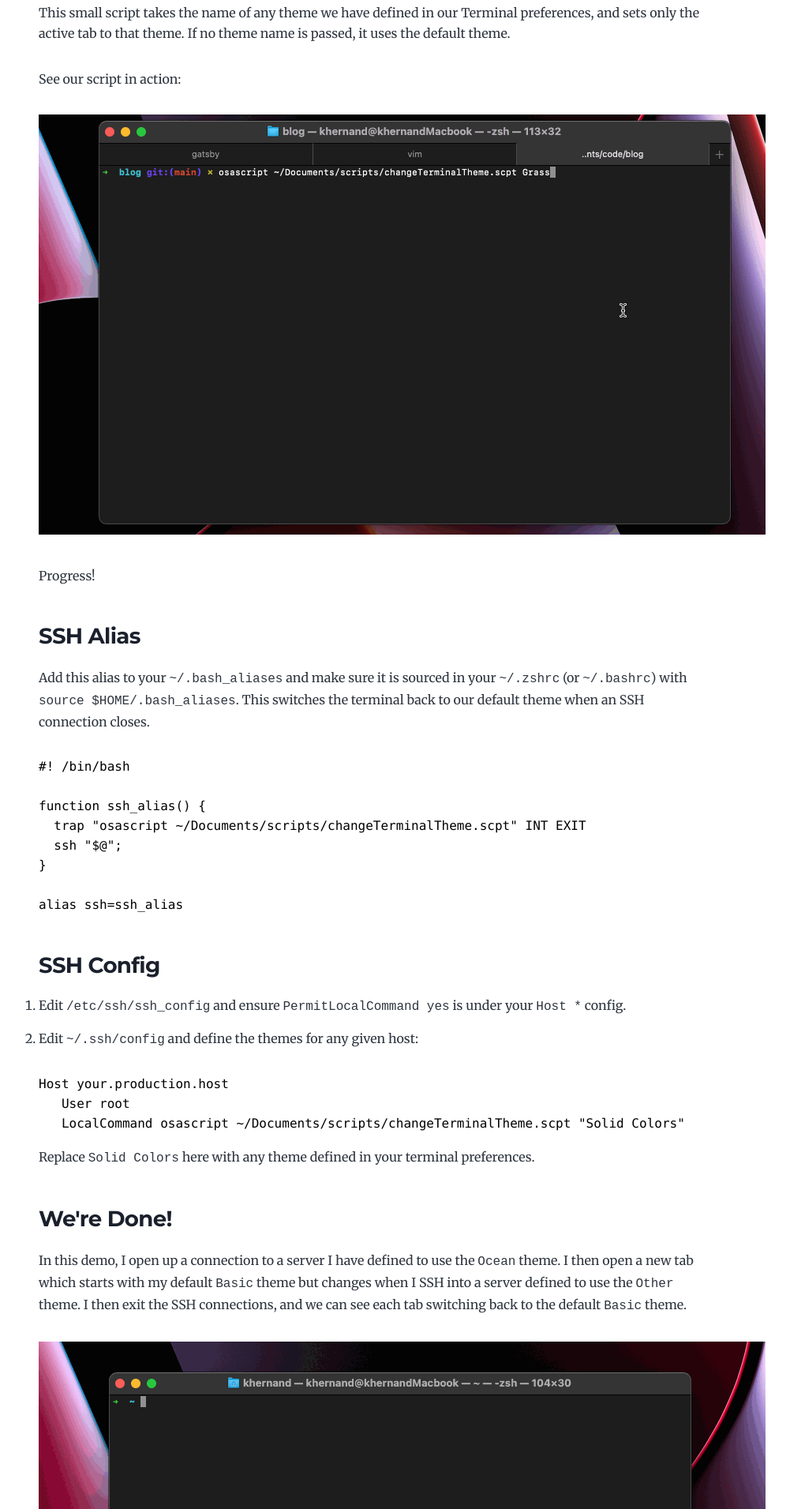
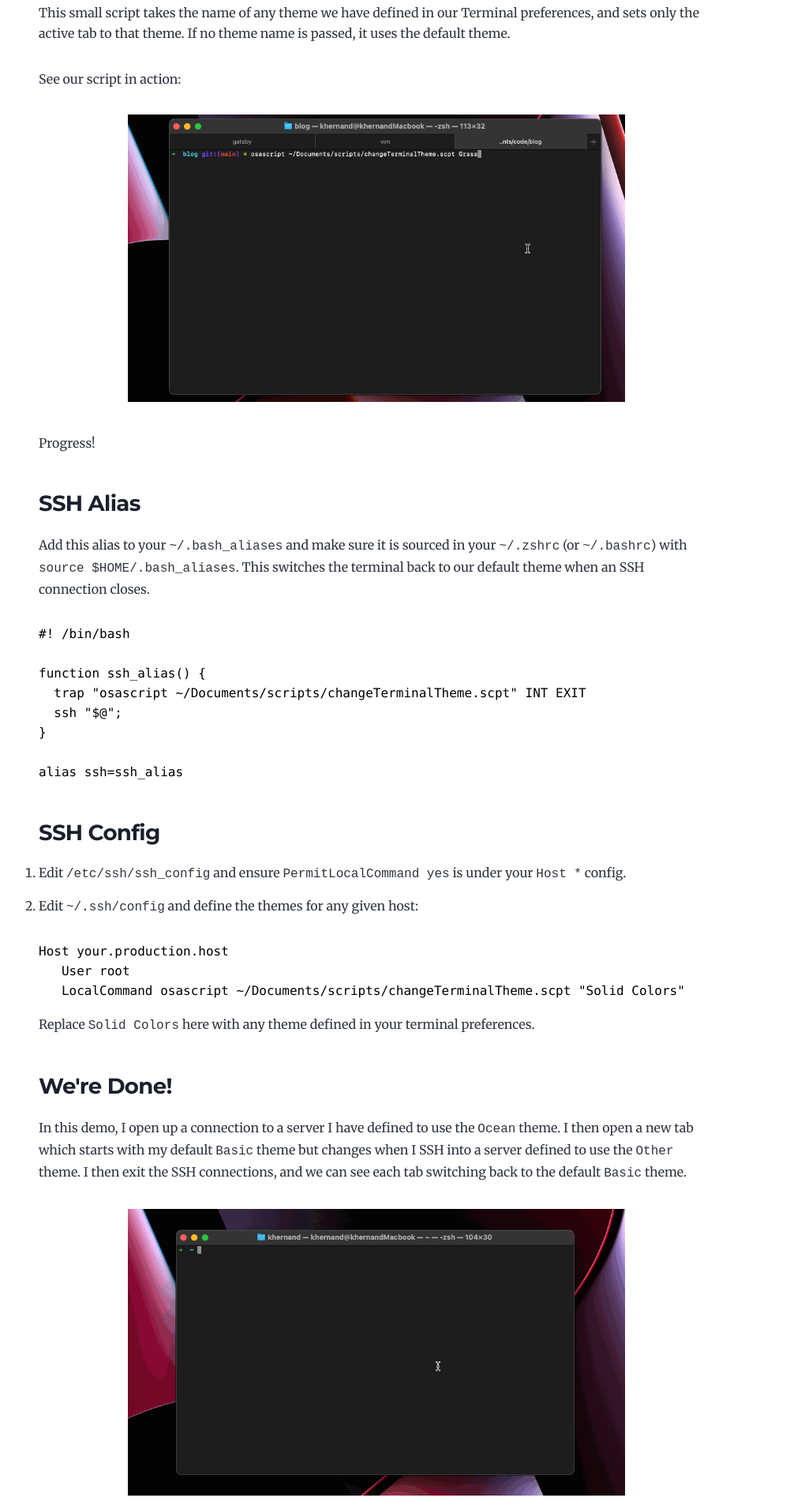
Before and after one commit to khernand/blog, a Gatsby site: page /terminal-app-ssh-colors/ in a window 1280 px wide. Shown: the part 3429-5340 px from the top of the page at 79% size, without its empty margins (163-1164 px from the left). Built offline with nearby package versions, Linux system fonts and the light colour scheme; Gatsby itself is replaced by a stand-in of ours; some packages are replaced by stand-ins of ours; code samples lack their colours.

Commit message:
fix(gif): gif max width

```diff
--- a/content/blog/terminal-app-ssh-colors/index.md
+++ b/content/blog/terminal-app-ssh-colors/index.md
@@ -61,7 +61,9 @@ no theme name is passed, it uses the default theme.
 
 See our script in action:
 
-![AppleScript Demo](./apple-script-demo.gif)
+<p align="center">
+  <img width="630" src="./apple-script-demo.gif">
+</p>
 
 Progress!
 
@@ -103,4 +105,6 @@ the `Ocean` theme. I then open a new tab which starts with my default
 `Other` theme. I then exit the SSH connections, and we can see each tab
 switching back to the default `Basic` theme.
 
-![AppleScript Demo](./final-demo.gif)
+<p align="center">
+  <img width="630" src="./final-demo.gif">
+</p>
```
